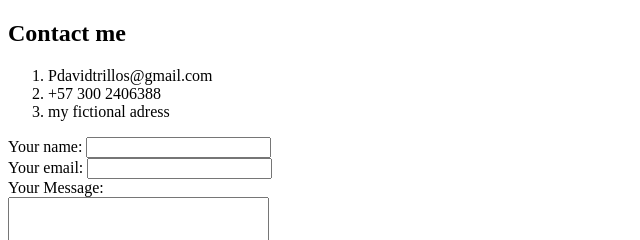
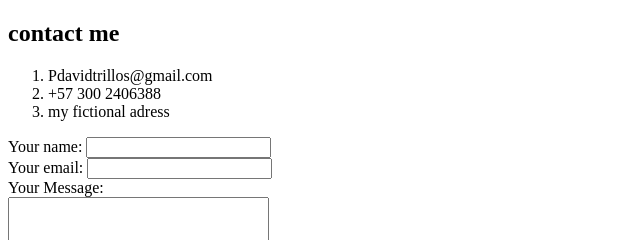
Before and after one commit to Pdavidtrillos/Cv, a plain HTML site: page contact me.html in a window 1280 px wide. Shown: the top 240 px of the page, 0-640 px from the left. Drawn offline with Linux system fonts and the light colour scheme.

Commit message:
Update and rename Contact me.html to contact me.html

```diff
--- a/Contact me.html
+++ b/contact me.html
@@ -7,7 +7,7 @@
 </head>
 
 <body>
-  <h2>Contact me</h2>
+  <h2>contact me</h2>
   <ol>
     <li>Pdavidtrillos@gmail.com</li>
     <li>+57 300 2406388</li>
```
